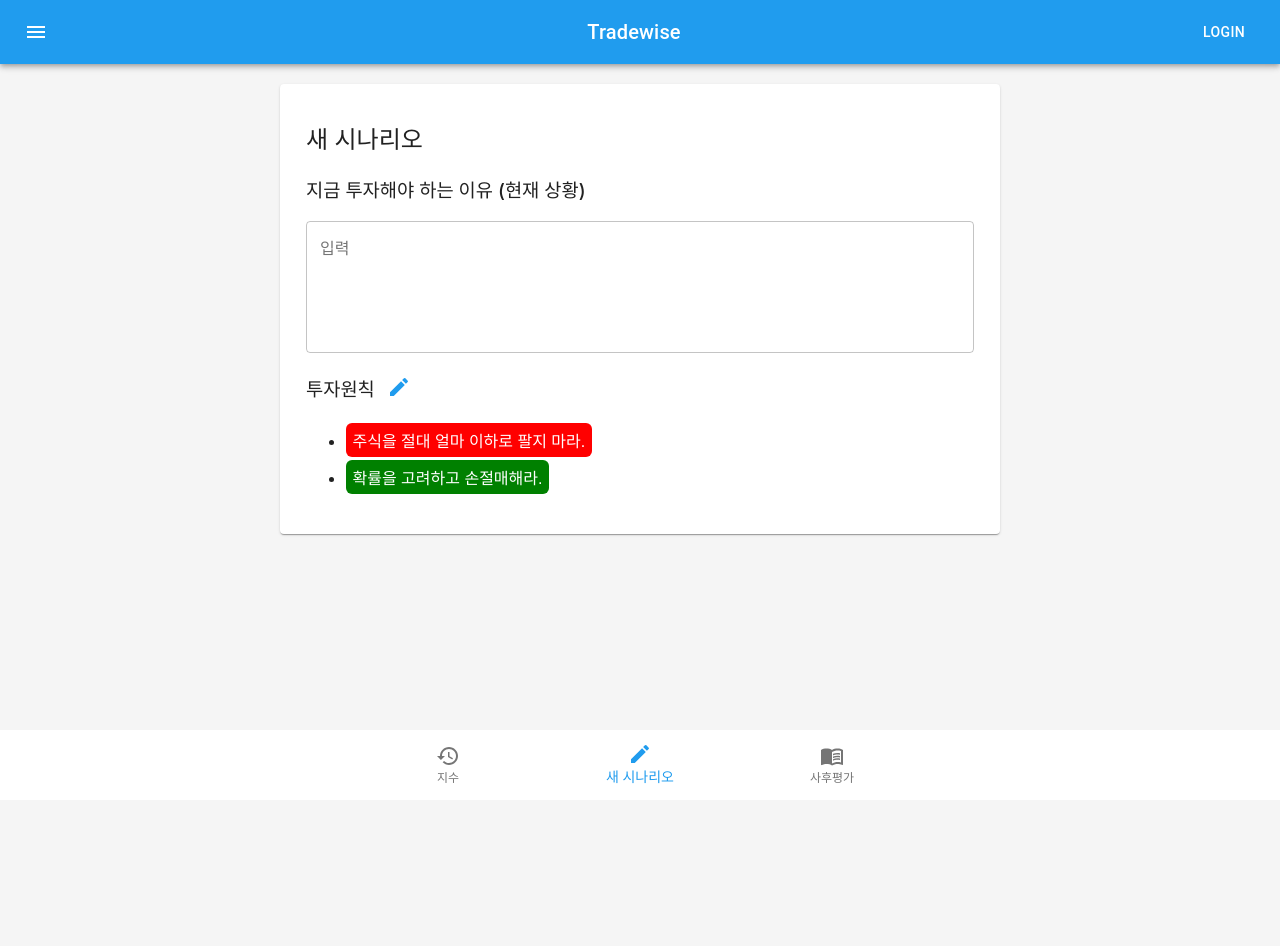
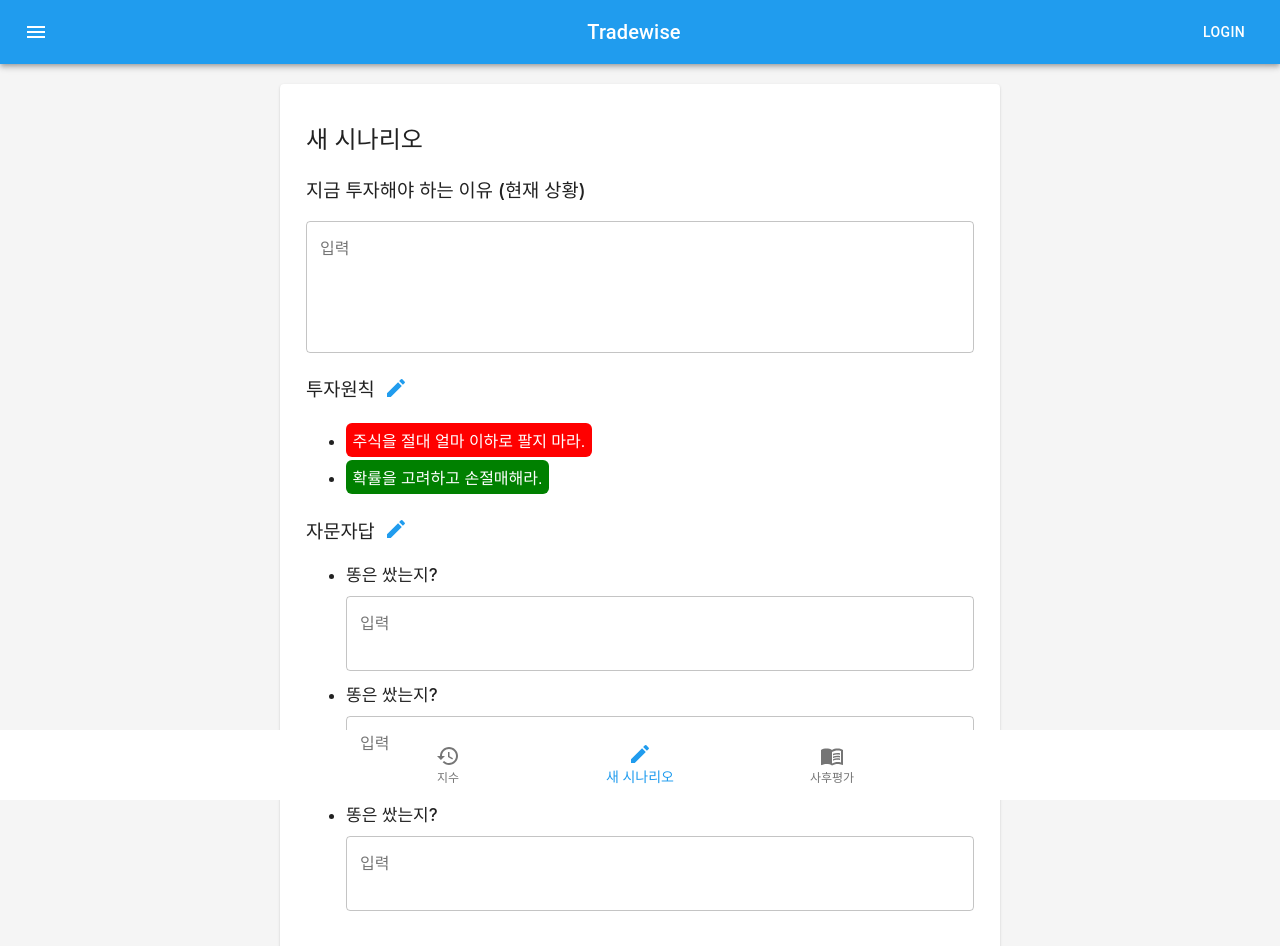
Before and after one commit to freewizard20/boilerplate, a React (Create React App) app: page /input in a window 1280 px wide. Shown: the top 946 px of the page. Before the commit the page ends 800 px from the top, so only its background shows below. Built offline with nearby package versions, Linux system fonts and the light colour scheme.

Commit message:
added self ask

```diff
--- a/src/App.css
+++ b/src/App.css
@@ -1,5 +1,6 @@
 .App {
   text-align: center;
+  margin-bottom: 100px;
 }
 
 Navbar {
@@ -20,7 +21,7 @@ body {
 }
 
 .subtitle{
-  font-weight: 500;
+  font-weight: 520;
 }
 
 .principle-list {
--- a/src/components/input/Input.js
+++ b/src/components/input/Input.js
@@ -31,8 +31,8 @@ const useStyles = makeStyles({
     },
     settings: {
         position: "relative",
-        top: "3px",
-        left: "1px",
+        top: "3.5px",
+        left: "-2px",
         color: "#209cee",
         borderRadius: "50%",
         backgroundColor: "white",
@@ -63,6 +63,42 @@ export default function SimpleCard() {
                             <li><button className="principal-item">주식을 절대 얼마 이하로 팔지 마라.</button></li>
                             <li><button className="principal-item green">확률을 고려하고 손절매해라.</button></li>
                         </ul>
+                        <h3 className="subtitle">자문자답 <button className={classes.settings}><CreateIcon /></button></h3>
+                        <ul className="self-list">
+                            <li>
+                                <h4 className="self-list-label">똥은 쌌는지?</h4>
+                                <TextField
+                                    id="outlined-multiline-static"
+                                    className="self-textfield"
+                                    label="입력"
+                                    multiline
+                                    rows={2}
+                                    variant="outlined"
+                                />
+                            </li>
+                            <li>
+                                <h4 className="self-list-label">똥은 쌌는지?</h4>
+                                <TextField
+                                    id="outlined-multiline-static"
+                                    className="self-textfield"
+                                    label="입력"
+                                    multiline
+                                    rows={2}
+                                    variant="outlined"
+                                />
+                            </li>
+                            <li>
+                                <h4 className="self-list-label">똥은 쌌는지?</h4>
+                                <TextField
+                                    id="outlined-multiline-static"
+                                    className="self-textfield"
+                                    label="입력"
+                                    multiline
+                                    rows={2}
+                                    variant="outlined"
+                                />
+                            </li>
+                        </ul>
                     </div>
                 </CardContent>
             </Card>
--- a/src/components/input/input.css
+++ b/src/components/input/input.css
@@ -1,3 +1,15 @@
 .now-textfield{
     width: 100%
 }
+
+.self-list-label{
+    font-weight: 500;
+    font-size: 17px;
+    margin-bottom: 10px;
+    margin-top:10px;
+}
+
+.self-textfield{
+    width: 100%;
+    margin-top: 0px;
+}
```
